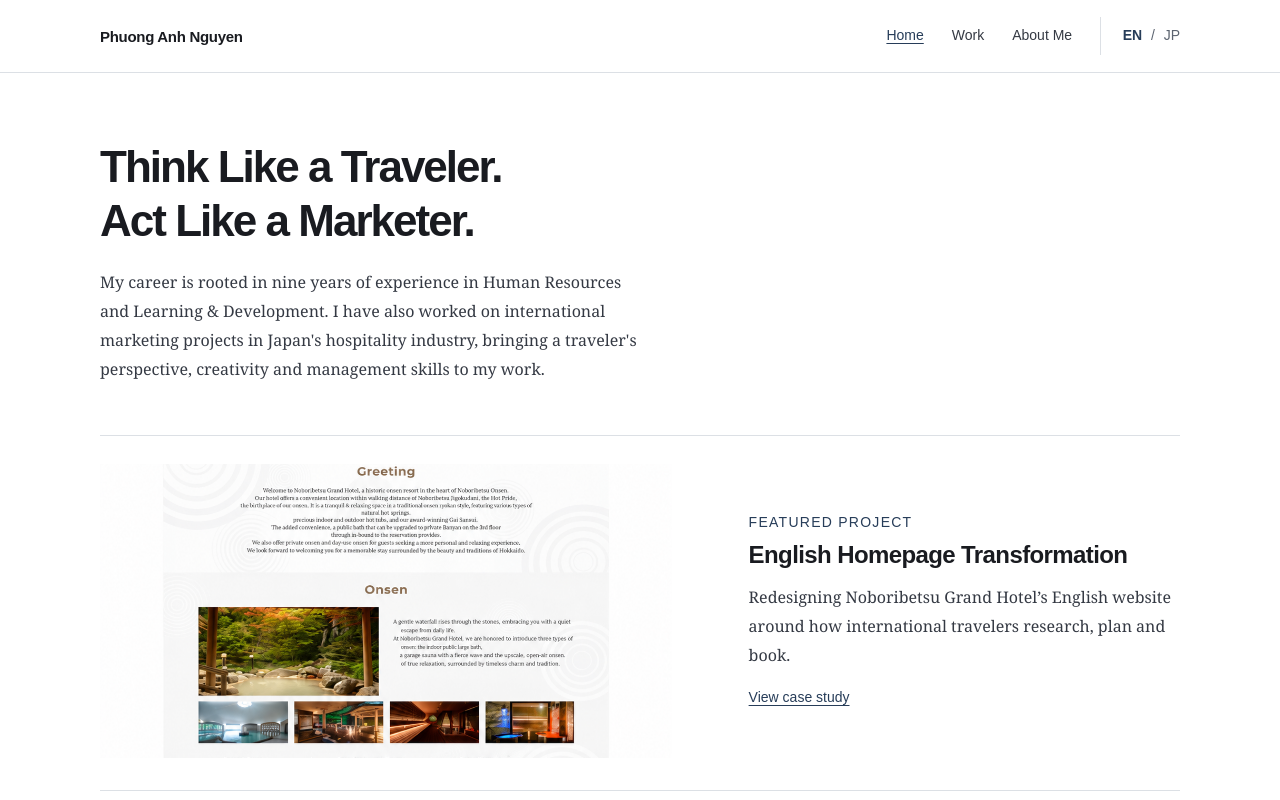
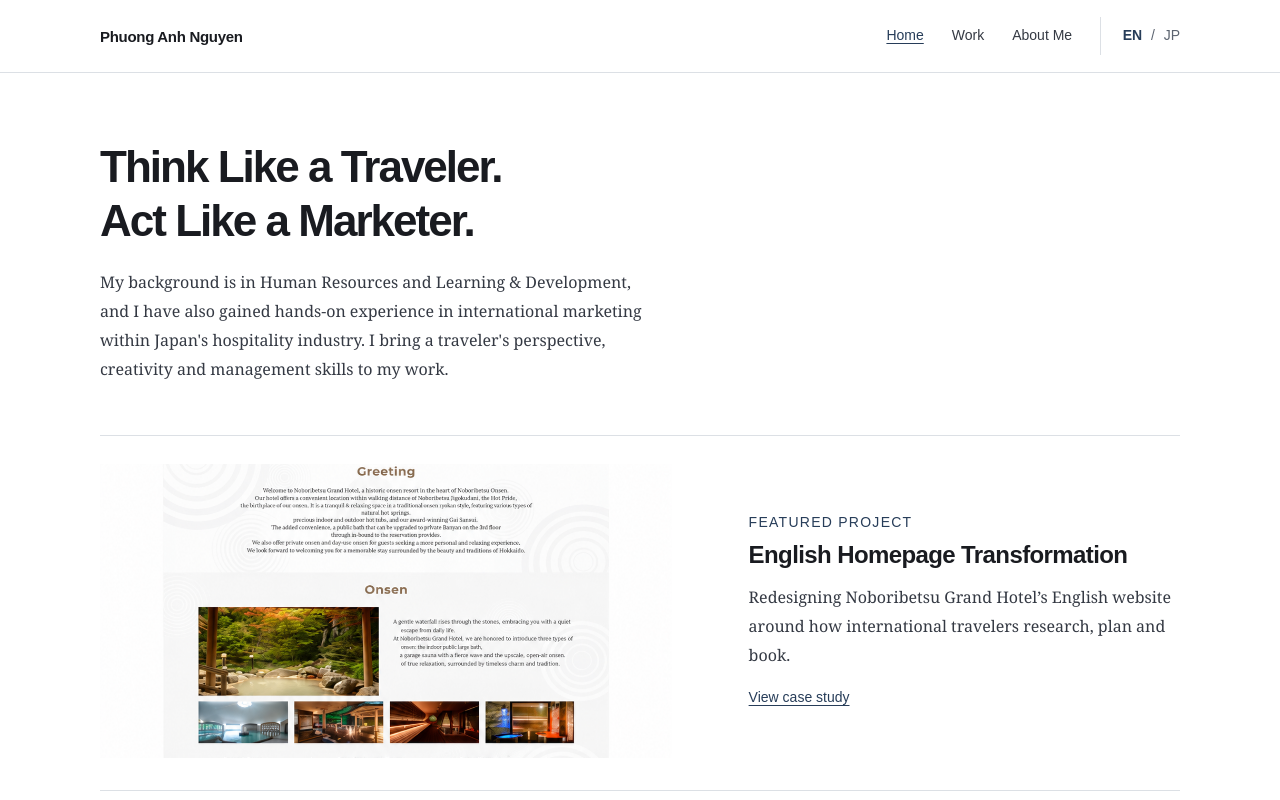
Before and after one commit to phuonganhngh/mkt, a Next.js app: page / in a window 1280 px wide. Shown: the top 800 px of the page. Built offline with nearby package versions, Linux system fonts and the light colour scheme.

Commit message:
Avoid repeating nine years in About introduction; retain tenure under leadership

```diff
--- a/content/en.json
+++ b/content/en.json
@@ -60,7 +60,7 @@
       {
         "title": "Introduction",
         "blocks": [
-          "My career is rooted in nine years of experience in Human Resources and Learning & Development. I have also worked on international marketing projects in Japan's hospitality industry, bringing a traveler's perspective, creativity and management skills to my work."
+          "My background is in Human Resources and Learning & Development, and I have also gained hands-on experience in international marketing within Japan's hospitality industry. I bring a traveler's perspective, creativity and management skills to my work."
         ]
       },
       {
--- a/content/ja.json
+++ b/content/ja.json
@@ -60,7 +60,7 @@
       {
         "title": "自己紹介",
         "blocks": [
-          "私のキャリアの基盤は、9年間の人事・人材育成（HR & L&D）の経験です。日本のホスピタリティ業界では海外マーケティングのプロジェクトにも携わり、旅行者の視点、創造力、マネジメント経験を仕事に活かしています。"
+          "私のキャリアの基盤は人事・人材育成（HR & L&D）にあります。また、日本のホスピタリティ業界で海外マーケティングの実務にも携わってきました。旅行者の視点、創造力、マネジメント経験を仕事に活かしています。"
         ]
       },
       {
--- a/content/site.ts
+++ b/content/site.ts
@@ -8,8 +8,8 @@ export const identity = {
     ja: "旅人の視点で考え、マーケターとして行動する。",
   },
   homeStatement: {
-    en: "My career is rooted in nine years of experience in Human Resources and Learning & Development. I have also worked on international marketing projects in Japan's hospitality industry, bringing a traveler's perspective, creativity and management skills to my work.",
-    ja: "私のキャリアの基盤は、9年間の人事・人材育成（HR & L&D）の経験です。日本のホスピタリティ業界では海外マーケティングのプロジェクトにも携わり、旅行者の視点、創造力、マネジメント経験を仕事に活かしています。",
+    en: "My background is in Human Resources and Learning & Development, and I have also gained hands-on experience in international marketing within Japan's hospitality industry. I bring a traveler's perspective, creativity and management skills to my work.",
+    ja: "私のキャリアの基盤は人事・人材育成（HR & L&D）にあります。また、日本のホスピタリティ業界で海外マーケティングの実務にも携わってきました。旅行者の視点、創造力、マネジメント経験を仕事に活かしています。",
   },
   intro: {
     en: "Combining an international traveler's perspective with creative execution and management experience, I develop marketing solutions that connect hospitality brands with global audiences.",
```
